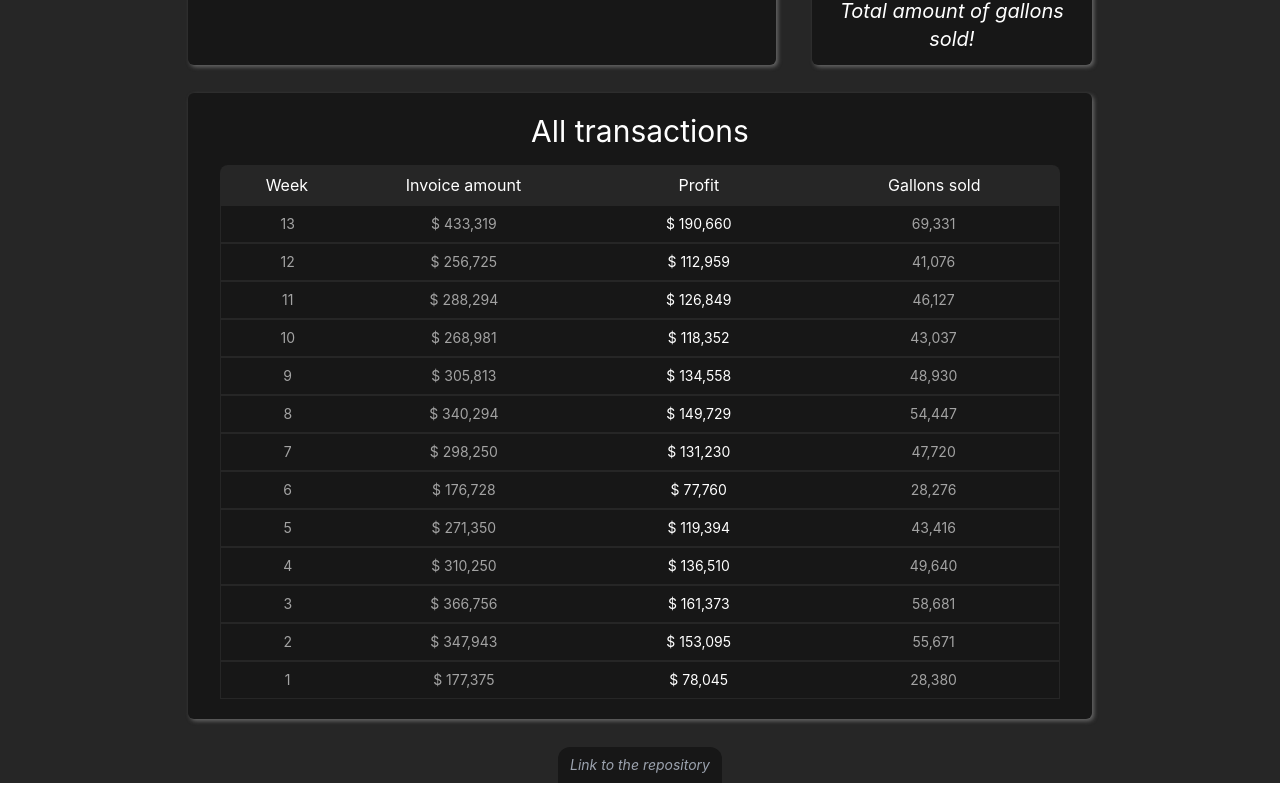
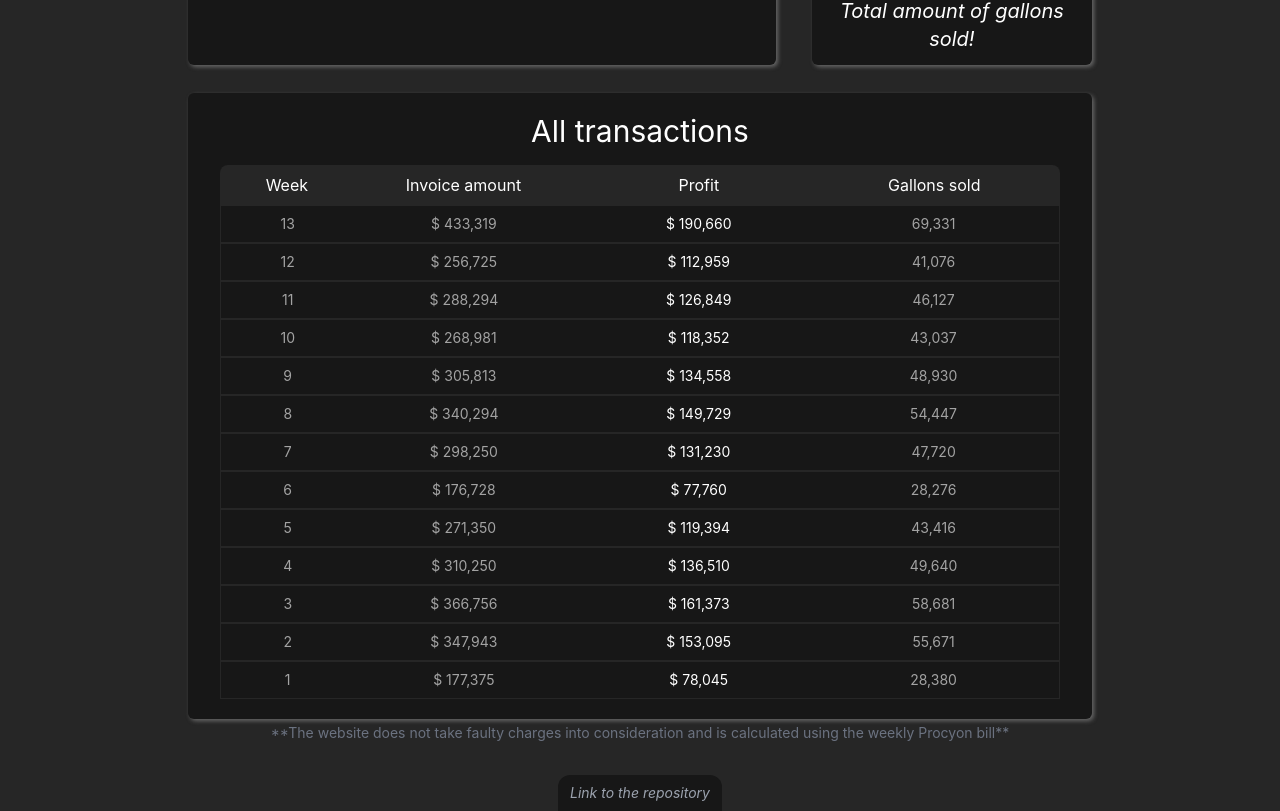
Before and after one commit to KorbenDeSmet/uk-oil, a React (Create React App) app: page / in a window 1280 px wide. Shown: the part 679-1490 px from the top of the page. Before the commit the page ends 1462 px from the top, so only its background shows below. Built offline with nearby package versions, Linux system fonts and the light colour scheme.

Commit message:
added disclaimer

```diff
--- a/src/components/Footer.js
+++ b/src/components/Footer.js
@@ -1,6 +1,6 @@
 const Footer = () => {
     return (
-        <div className="flex float-center p-2 bg-neutral-900 lg:w-fit lg:mx-auto lg:px-3 lg:rounded-t-xl">
+        <div className="flex float-center p-2 bg-neutral-900 lg:w-fit lg:mx-auto lg:px-3 lg:rounded-t-xl mt-7">
             <a href="https://github.com/KorbenDeSmet/uk-oil" className="mx-auto italic text-sm text-gray-400 hover:text-[#7bbf36] hover:underline">Link to the repository</a>
         </div>
     )
--- a/src/pages/App.js
+++ b/src/pages/App.js
@@ -89,7 +89,7 @@ function App() {
               </div>
             </div>
           </div>
-          <div className="flex flex-col grow p-3 lg:px-8 lg:pb-5 mb-7 shadow-[2px_2px_4px_rgba(169,169,169,0.5)] bg-neutral-900 rounded-md lg:mt-7 lg:mx-auto lg:w-[75%]">
+          <div className="flex flex-col grow p-3 lg:px-8 lg:pb-5 shadow-[2px_2px_4px_rgba(169,169,169,0.5)] bg-neutral-900 rounded-md lg:mt-7 lg:mx-auto lg:w-[75%]">
             <div className="text-xl mx-auto lg:py-2 lg:text-3xl">All transactions</div>
             <div className="grid grid-cols-7 w-full bg-neutral-800 mt-2 px-2 py-2 rounded-t-lg">
               <div className="text-center">Week</div>
@@ -109,6 +109,7 @@ function App() {
             }
           </div>
         </div>
+        <div className="mx-12 p-1 text-sm text-gray-500 text-center lg:mx-auto lg:w-[75%]">**The website does not take faulty charges into consideration and is calculated using the weekly Procyon bill**</div>
       </div>
       <Footer />
     </div >
```
